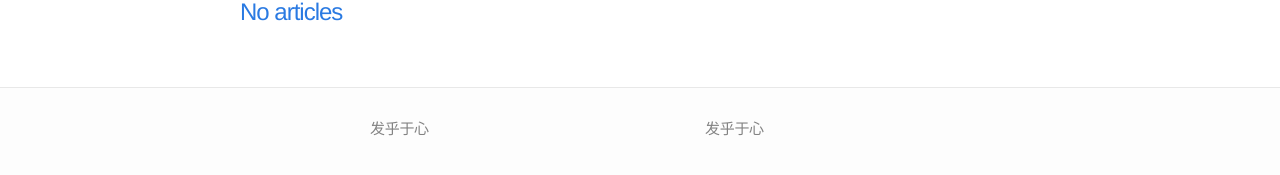
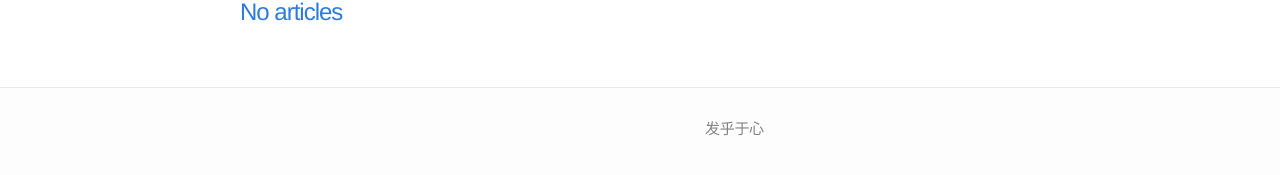
Before and after one commit to zxymick/zxymick.github.io, a Jekyll site: the page built from index.html, in a window 1280 px wide. Shown: the part 164-339 px from the top of the page. Built offline with Jekyll 4.4.1, drawn with Linux system fonts in a browser that asks for light colours; Markdown is read by kramdown in place of the engine named in the settings.

Commit message:
foot修改

```diff
--- a/_includes/footer.html
+++ b/_includes/footer.html
@@ -2,9 +2,6 @@
 
   <div class="wrap">
 
-    <div class="footer-col-3 column" style="float:right;">
-      <p class="text">发乎于心</p>
-    </div>
     <div class="footer-col-4 column" style="float:right;">
       <p class="text">发乎于心</p>
     </div>
```
